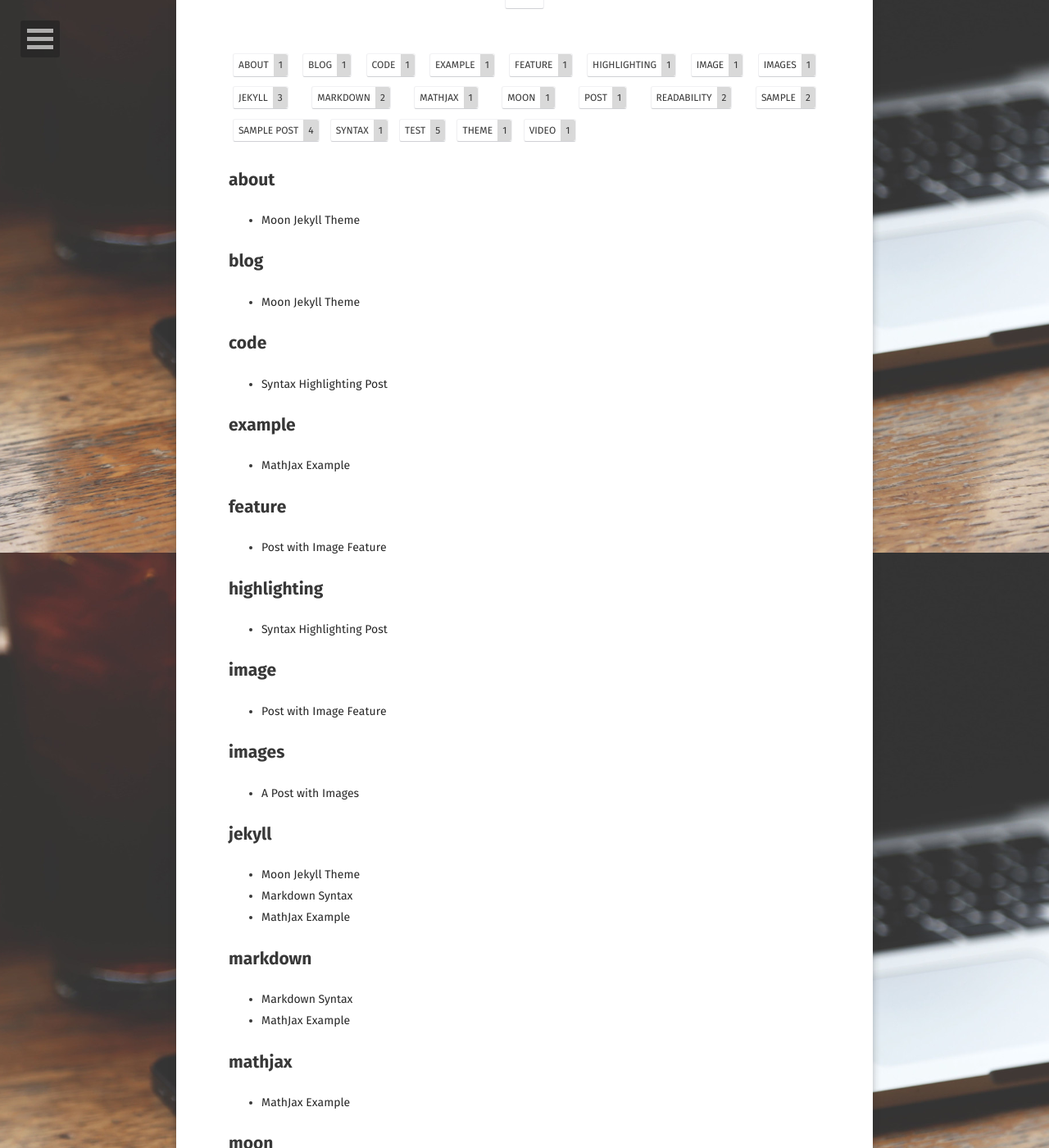
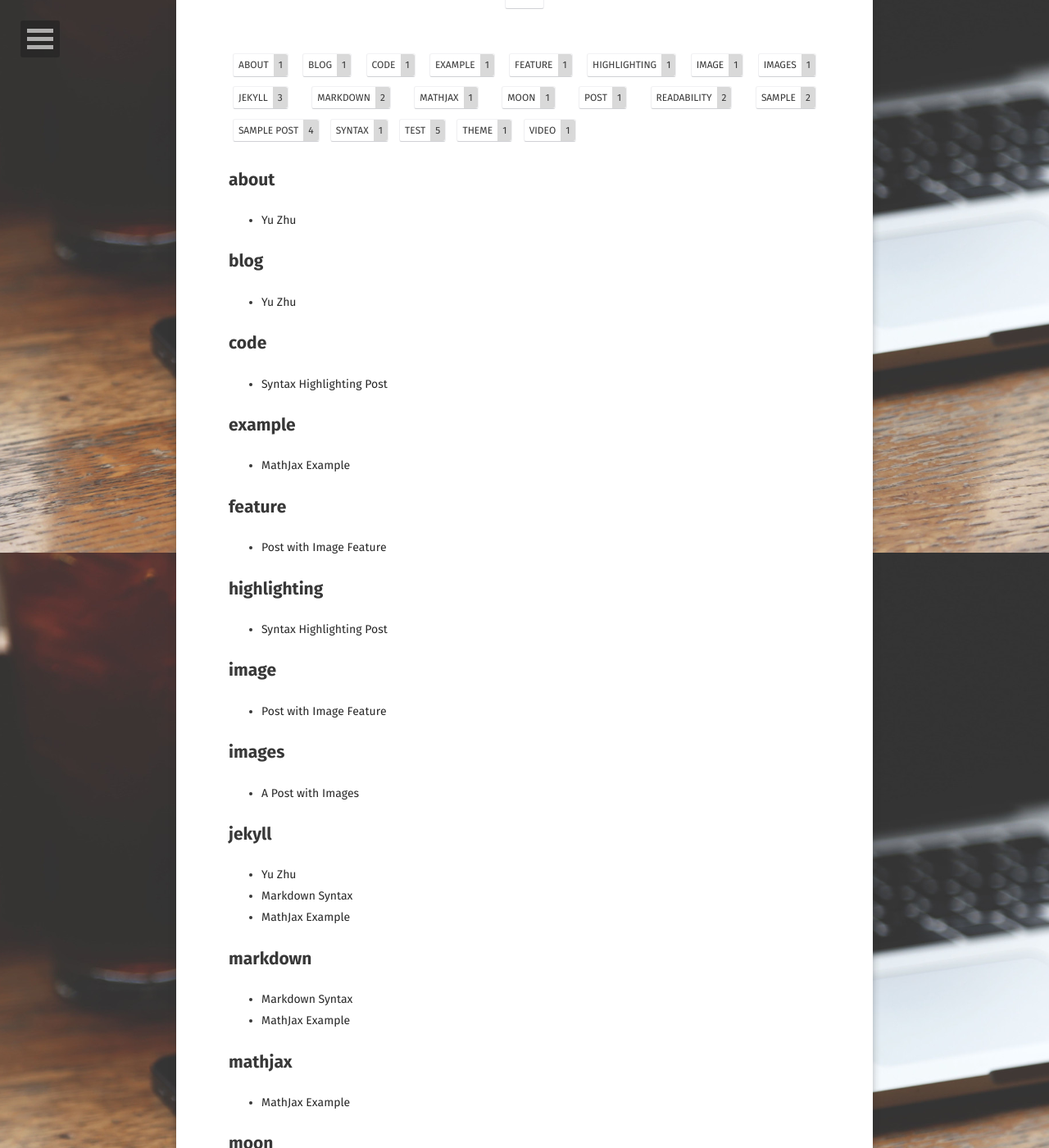
Before and after one commit to zyody/zyody.github.io, a Jekyll site: the page built from tags/index.html, in a window 1280 px wide and 1400 px high, scrolled down 226 px. Shown: the whole window at 82% size. Built offline with Jekyll 4.4.1, drawn with Linux system fonts in a browser that asks for light colours; some web fonts are replaced; some of the changed text lies outside the part shown.

Commit message:
Update 2016-03-21-moon-theme.md

```diff
--- a/_posts/2016-03-21-moon-theme.md
+++ b/_posts/2016-03-21-moon-theme.md
@@ -1,6 +1,6 @@
 ---
 layout: post
-title:  "Moon Jekyll Theme"
+title:  "Yu Zhu"
 date:   2016-04-06
 excerpt: "Minimal, one column Jekyll theme for your blog."
 project: true
```
